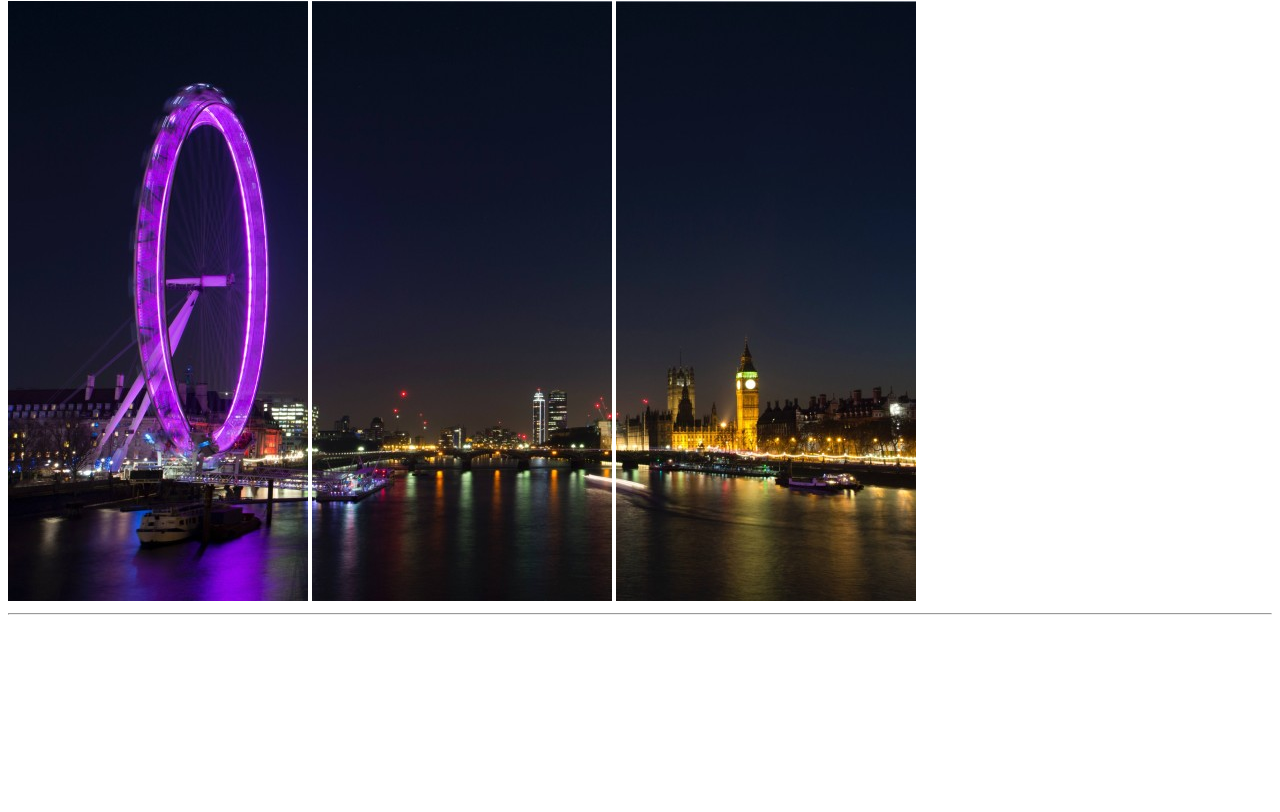
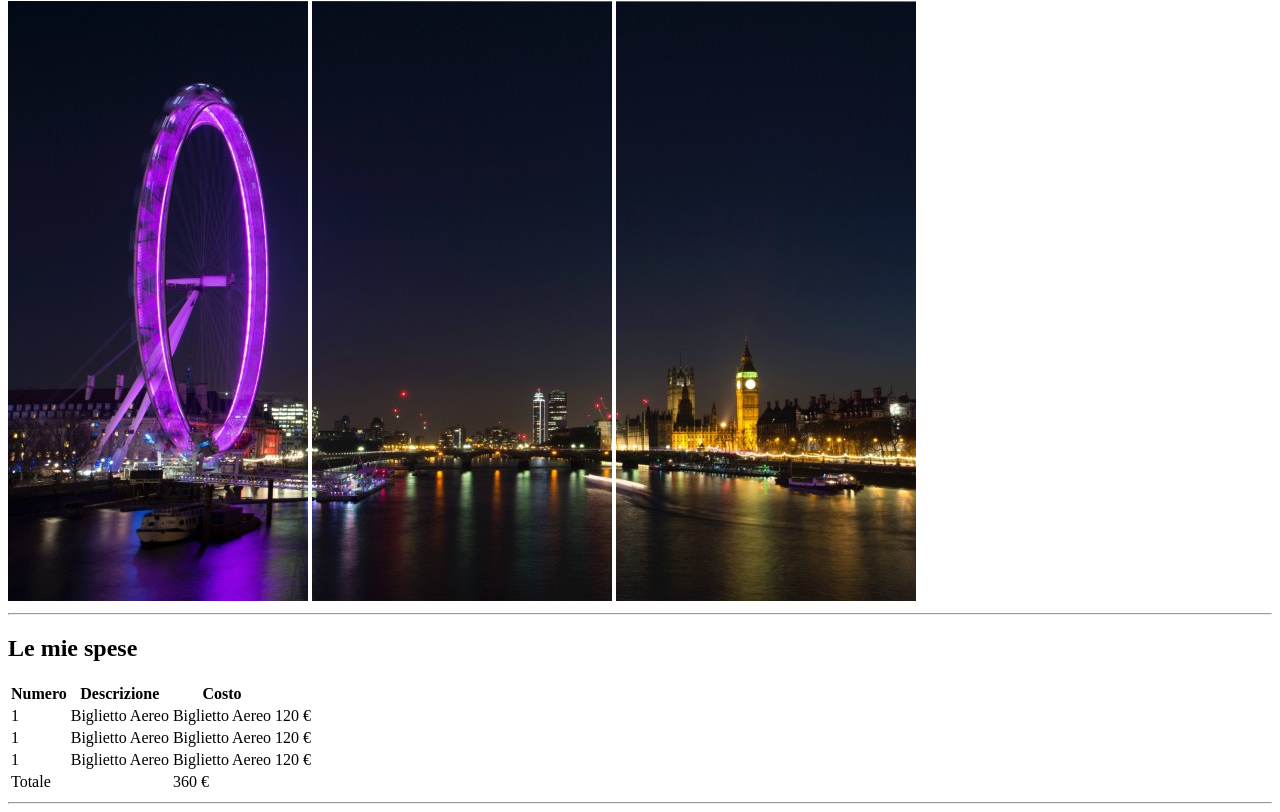
Before and after one commit to alessiozaccato/html-london-trip, a plain HTML site: page index.html in a window 1280 px wide. Shown: the part 79-891 px from the top of the page. Before the commit the page ends 800 px from the top, so only its background shows below. Drawn offline with Linux system fonts and the light colour scheme.

Commit message:
ADD: h2 and table section

```diff
--- a/index.html
+++ b/index.html
@@ -7,11 +7,56 @@
 </head>
 <body>
     <header>
+        <!-- header creation -->
         <h1>Il mio Viaggio a Londra</h1>
         <img src="img/header_1.jpg" alt="header_1">
         <img src="img/header_2.jpg" alt="header_2">
         <img src="img/header_3.jpg" alt="header_3">
         <hr>
     </header>
+    <main>
+        <section>
+            <!-- table section  -->
+            <h2>Le mie spese</h2>
+            <!-- table creation -->
+            <table>
+                <!-- header row -->
+                <tr>
+                    <th>Numero</th>
+                    <th>Descrizione</th>
+                    <th>Costo</th>
+                </tr>
+                <!-- first row -->
+                <tr>
+                    <td>1</td>
+                    <td>Biglietto Aereo</td>
+                    <td>Biglietto Aereo</td>
+                    <td>120 &euro;</td>
+                </tr>
+                <!-- second row -->
+                <tr>
+                    <td>1</td>
+                    <td>Biglietto Aereo</td>
+                    <td>Biglietto Aereo</td>
+                    <td>120 &euro;</td>
+                </tr>
+                <!-- third row -->
+                <tr>
+                    <td>1</td>
+                    <td>Biglietto Aereo</td>
+                    <td>Biglietto Aereo</td>
+                    <td>120 &euro;</td>
+                </tr>
+
+                <tr>
+                    <td>Totale</td>
+                    <td><!-- empty table cell --></td>
+                    <td>360 &euro;</td>
+                </tr>
+            </table>
+            <hr>
+        </section>
+
+    </main>
 </body>
 </html>
```
